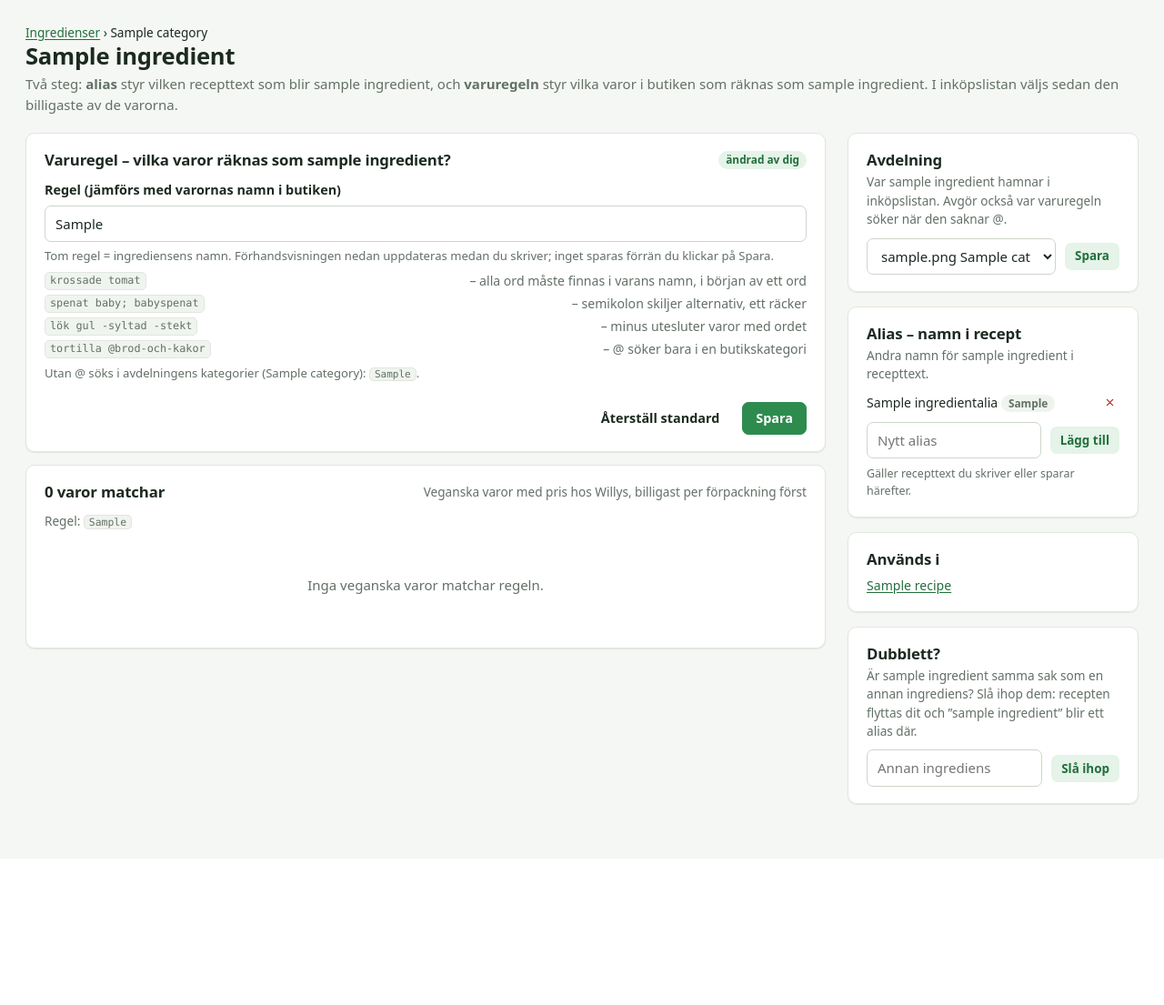
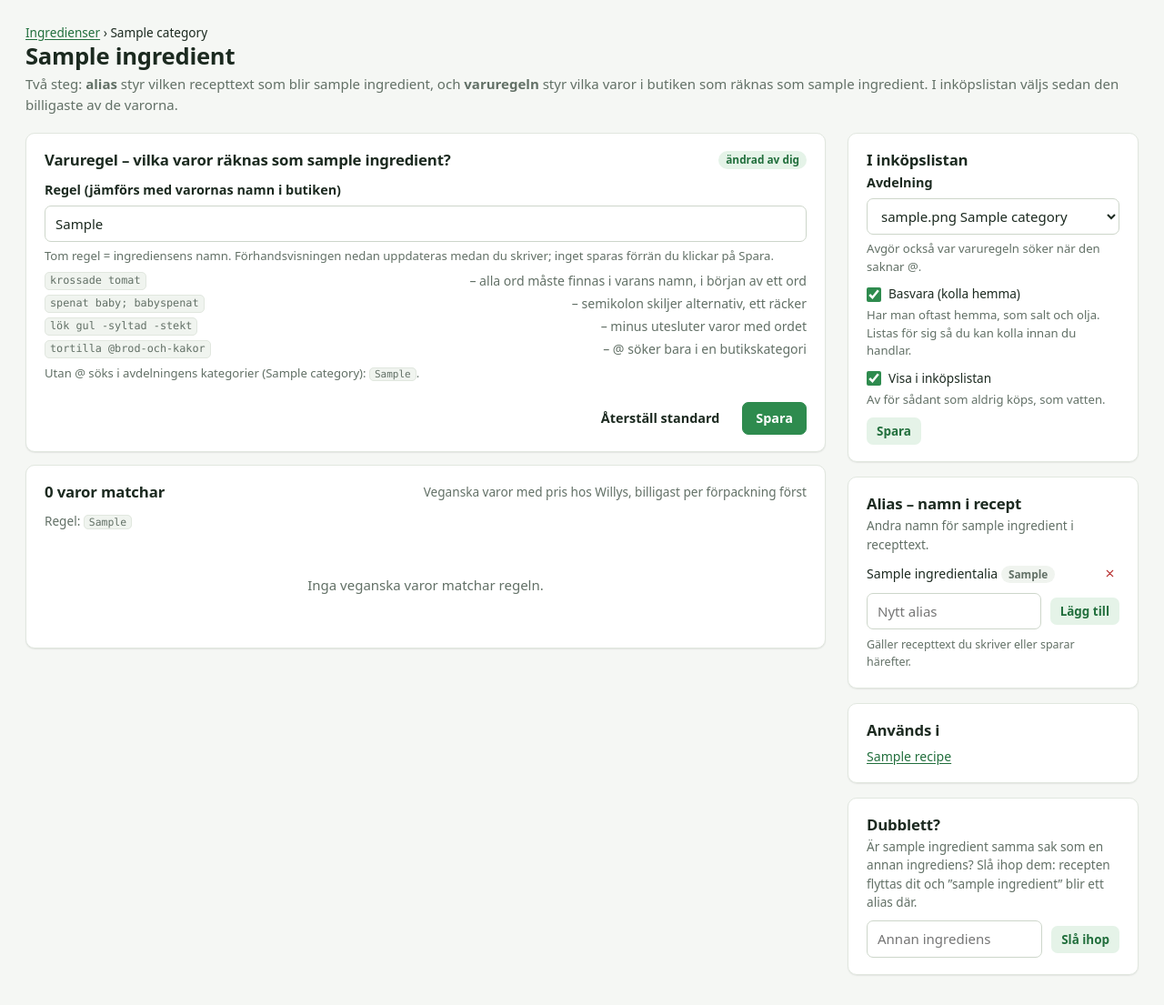
Before and after one commit to fsson/veggohandla, a Django app: page /ingredienser/1/ in a window 1280 px wide. Shown: the part 61-1166 px from the top of the page at 91% size. Before the commit the page ends 947 px from the top, so only its background shows below. Run offline with Django 5.2, Linux system fonts and the light colour scheme; tables that the repository leaves empty hold one stand-in row (values such as "Sample post").

Commit message:
Edit staple and shopping list settings on the ingredient page

```diff
--- a/core/services/ingredients.py
+++ b/core/services/ingredients.py
@@ -88,10 +88,16 @@ def add_alias(ingredient: Ingredient, name: str) -> str:
     return ""
 
 
-def set_section(ingredient: Ingredient, category: Category) -> None:
-    """Set the shopping-list section. It also decides where a rule without @ looks for products."""
+def set_shopping(ingredient: Ingredient, category: Category, staple: bool, shop: bool) -> None:
+    """How the ingredient shows up in the shopping list.
+
+    The section also decides where a rule without @ looks for products. A staple (salt, oil)
+    is listed apart under "check at home"; one not in the shopping list (water) isn't listed at all.
+    """
     ingredient.category = category
-    ingredient.save(update_fields=["category"])
+    ingredient.is_staple = staple
+    ingredient.in_shopping_list = shop
+    ingredient.save(update_fields=["category", "is_staple", "in_shopping_list"])
 
 
 def named(name: str) -> Ingredient | None:
--- a/core/templates/core/ingredient_detail.html
+++ b/core/templates/core/ingredient_detail.html
@@ -46,13 +46,24 @@
 
   <aside class="aside">
     <div class="card">
-      <h2 style="margin-bottom:4px">Avdelning</h2>
-      <p class="small muted" style="margin-bottom:10px">Var {{ ingredient.name|lower }} hamnar i inköpslistan. Avgör också var varuregeln söker när den saknar @.</p>
-      <form method="post" action="{% url 'ingredient_section' ingredient.pk %}" class="row">{% csrf_token %}
-        <select name="category" aria-label="Avdelning" class="grow">
-          {% for c in categories %}<option value="{{ c.pk }}"{% if c.pk == ingredient.category_id %} selected{% endif %}>{{ c.icon }} {{ c.name }}</option>{% endfor %}
-        </select>
-        <button class="btn sm soft">Spara</button>
+      <h2 style="margin-bottom:4px">I inköpslistan</h2>
+      <form method="post" action="{% url 'ingredient_section' ingredient.pk %}" class="stack" style="gap:10px">{% csrf_token %}
+        <div class="field">
+          <label for="id_category">Avdelning</label>
+          <select id="id_category" name="category">
+            {% for c in categories %}<option value="{{ c.pk }}"{% if c.pk == ingredient.category_id %} selected{% endif %}>{{ c.icon }} {{ c.name }}</option>{% endfor %}
+          </select>
+          <p class="help">Avgör också var varuregeln söker när den saknar @.</p>
+        </div>
+        <div>
+          <label class="check small"><input type="checkbox" name="is_staple" value="1"{% if ingredient.is_staple %} checked{% endif %}> Basvara (kolla hemma)</label>
+          <p class="help">Har man oftast hemma, som salt och olja. Listas för sig så du kan kolla innan du handlar.</p>
+        </div>
+        <div>
+          <label class="check small"><input type="checkbox" name="in_shopping_list" value="1"{% if ingredient.in_shopping_list %} checked{% endif %}> Visa i inköpslistan</label>
+          <p class="help">Av för sådant som aldrig köps, som vatten.</p>
+        </div>
+        <div><button class="btn sm soft">Spara</button></div>
       </form>
     </div>
     <div class="card" id="alias-list">{% include "core/partials/alias_list.html" %}</div>
--- a/core/views.py
+++ b/core/views.py
@@ -693,11 +693,13 @@ def alias_delete(request: HttpRequest, pk: int) -> HttpResponse:
 
 @require_POST
 def ingredient_section(request: HttpRequest, pk: int) -> HttpResponse:
-    """Move the ingredient to another shopping-list section (when the automatic guess was wrong)."""
+    """How the ingredient shows up in the shopping list: section, staple, or not at all."""
     ing = _ingredient(pk)
     category = get_object_or_404(Category, pk=request.POST.get("category") or 0)
-    ingredients.set_section(ing, category)
-    messages.success(request, f"{ing.name} ligger nu under {category.name}.")
+    ingredients.set_shopping(
+        ing, category, staple=bool(request.POST.get("is_staple")), shop=bool(request.POST.get("in_shopping_list"))
+    )
+    messages.success(request, f"Inköpslistan för {ing.name.lower()} sparades.")
     return redirect("ingredient_detail", pk=ing.pk)
 
 
```
Also changed, not shown: core/tests/test_app.py (+9 -6 lines), docs/ARCHITECTURE.md (+3 -2 lines).
